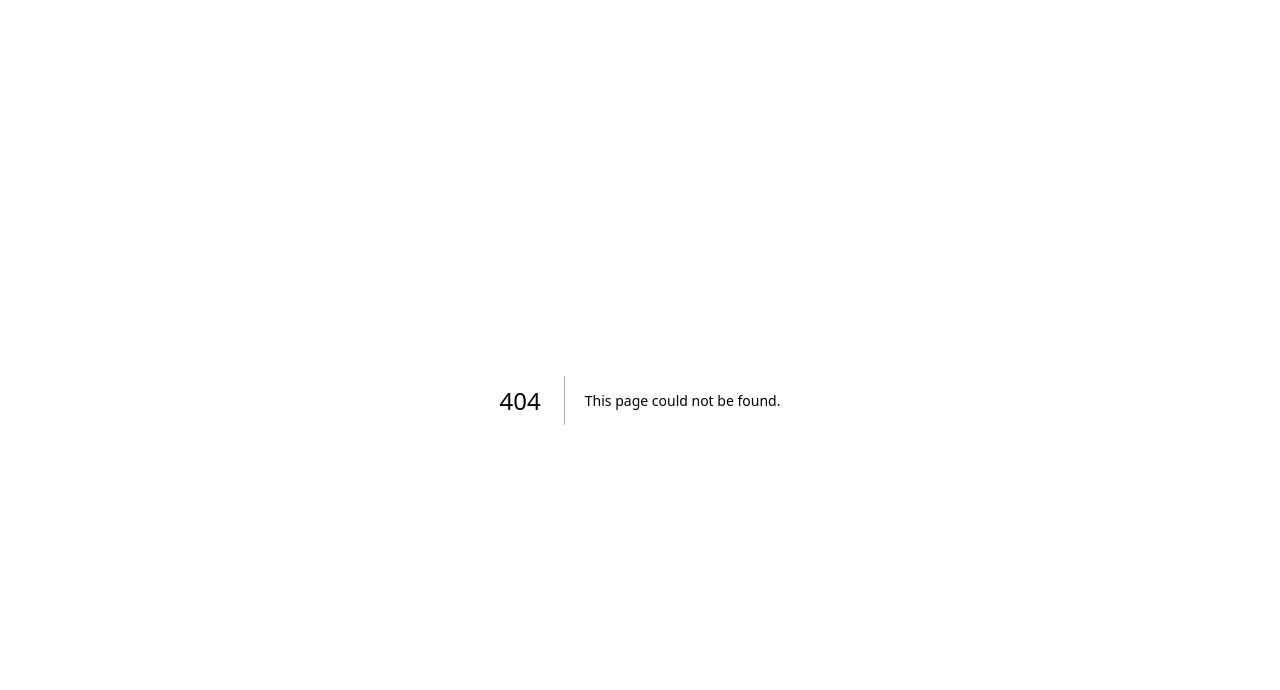
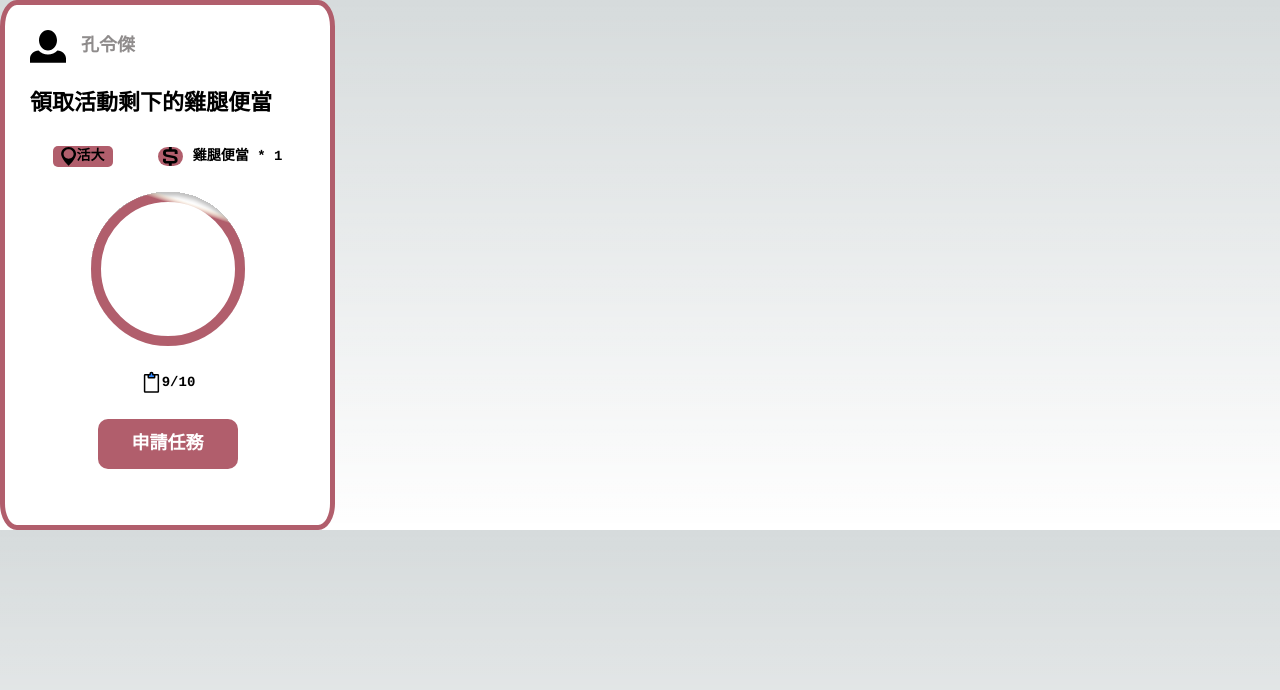
Before and after one commit to ZaiKuku/Soon-Solve, a Next.js app in the folder frontend/: page /task in a window 1280 px wide. Before the commit this address had no page. Shown: the top 690 px of the page. Built offline with nearby package versions, Linux system fonts and the light colour scheme.

Commit message:
complete Task component

```diff
--- /dev/null
+++ b/frontend/src/components/Task.jsx
@@ -0,0 +1,166 @@
+// "use client";
+
+// import { useState, useRef } from "react";
+// import nookies from "nookies";
+// import axios from "axios";
+import Image from "next/legacy/image";
+import styles from "../styles/task.module.scss";
+
+function Task() {
+  return (
+    <div className={styles.taskContainer}>
+      <div className={styles.profileContainer}>
+        <svg
+          xmlns="http://www.w3.org/2000/svg"
+          width="36"
+          height="33"
+          viewBox="0 0 36 33"
+          fill="none"
+        >
+          <path
+            d="M18 0C13.05 0 9 4.57956 9 10.2222C9 15.8649 13.05 20.4444 18 20.4444C22.95 20.4444 27 15.8649 27 10.2222C27 4.57956 22.95 0 18 0ZM8.595 20.4444C3.825 20.6489 0 24.2062 0 28.6222V32.7111H36V28.6222C36 24.2062 32.22 20.6489 27.405 20.4444C24.975 22.9387 21.645 24.5333 18 24.5333C14.355 24.5333 11.025 22.9387 8.595 20.4444Z"
+            fill="black"
+          />
+        </svg>
+        <div className={styles.userName}>孔令傑</div>
+      </div>
+      <div className={styles.taskDescription}>領取活動剩下的雞腿便當</div>
+      <div className={styles.locationRewardContainer}>
+        <div className={styles.locationTag}>
+          <svg
+            xmlns="http://www.w3.org/2000/svg"
+            width="16"
+            height="19"
+            viewBox="0 0 16 19"
+            fill="none"
+          >
+            <path
+              d="M7.61789 0C3.47589 0 0.132355 3.15067 0.132355 7.05373C0.132355 11.7562 7.61789 18.81 7.61789 18.81C7.61789 18.81 15.1034 11.7562 15.1034 7.05373C15.1034 3.15067 11.7599 0 7.61789 0ZM7.61789 2.35124C10.3875 2.35124 12.6082 4.46737 12.6082 7.05373C12.6082 9.66362 10.3875 11.7562 7.61789 11.7562C4.87319 11.7562 2.62753 9.66362 2.62753 7.05373C2.62753 4.46737 4.87319 2.35124 7.61789 2.35124Z"
+              fill="black"
+            />
+          </svg>
+          <div className={styles.location}>活大</div>
+        </div>
+        <div className={styles.rewardContainer}>
+          <div className={styles.rewardTag}>
+            <svg
+              xmlns="http://www.w3.org/2000/svg"
+              width="15"
+              height="19"
+              viewBox="0 0 15 19"
+              fill="none"
+            >
+              <path
+                d="M5.85514 0V2.34831H3.67039C1.68954 2.34831 0.0291301 3.68685 0.0291301 5.28371V6.45786C0.0291301 8.05472 1.31085 9.36977 3.20431 9.76899L10.6616 11.3189C11.0694 11.4128 11.652 11.9999 11.652 12.3521V13.5263C11.652 13.8551 11.3316 14.1134 10.9238 14.1134H3.64126C3.2917 14.1134 3.02953 14.0194 2.91301 13.9725V11.7651H0V14.1134C0 14.9118 0.582601 15.5928 1.28172 15.9451C1.95171 16.3208 2.79649 16.4617 3.64126 16.4617H5.82601V18.81H8.73902V16.4617H10.9238C12.9337 16.4617 14.565 15.1466 14.565 13.5263V12.3521C14.565 10.7553 13.2833 9.44022 11.3899 9.04101L3.93256 7.49112C3.52474 7.39719 2.94214 6.81011 2.94214 6.45786V5.28371C2.94214 4.95494 3.26257 4.69663 3.67039 4.69663H10.9529C11.2733 4.69663 11.5646 4.79056 11.6812 4.83753V7.04494H14.5942V4.69663C14.5942 3.8982 14.0116 3.21719 13.3124 2.86494C12.6424 2.48921 11.7977 2.34831 10.9529 2.34831H8.76815V0L5.85514 0Z"
+                fill="black"
+              />
+            </svg>
+          </div>
+          <div className={styles.reward}>雞腿便當 * 1</div>
+        </div>
+      </div>
+      <div className={styles.countdownContainer}>
+        <svg
+          xmlns="http://www.w3.org/2000/svg"
+          width="154"
+          height="154"
+          viewBox="0 0 154 154"
+          fill="none"
+        >
+          <g filter="url(#filter0_i_2_375)">
+            <path
+              d="M154 77C154 119.526 119.526 154 77 154C34.4741 154 0 119.526 0 77C0 34.4741 34.4741 0 77 0C119.526 0 154 34.4741 154 77Z"
+              fill="white"
+            />
+          </g>
+          <path
+            d="M149 77C149 116.765 116.765 149 77 149C37.2355 149 5 116.765 5 77C5 37.2355 37.2355 5 77 5C116.765 5 149 37.2355 149 77Z"
+            stroke="url(#paint0_linear_2_375)"
+            stroke-width="10"
+          />
+          <defs>
+            <filter
+              id="filter0_i_2_375"
+              x="0"
+              y="0"
+              width="154"
+              height="158"
+              filterUnits="userSpaceOnUse"
+              color-interpolation-filters="sRGB"
+            >
+              <feFlood flood-opacity="0" result="BackgroundImageFix" />
+              <feBlend
+                mode="normal"
+                in="SourceGraphic"
+                in2="BackgroundImageFix"
+                result="shape"
+              />
+              <feColorMatrix
+                in="SourceAlpha"
+                type="matrix"
+                values="0 0 0 0 0 0 0 0 0 0 0 0 0 0 0 0 0 0 127 0"
+                result="hardAlpha"
+              />
+              <feOffset dy="4" />
+              <feGaussianBlur stdDeviation="2" />
+              <feComposite
+                in2="hardAlpha"
+                operator="arithmetic"
+                k2="-1"
+                k3="1"
+              />
+              <feColorMatrix
+                type="matrix"
+                values="0 0 0 0 0 0 0 0 0 0 0 0 0 0 0 0 0 0 0.25 0"
+              />
+              <feBlend
+                mode="normal"
+                in2="shape"
+                result="effect1_innerShadow_2_375"
+              />
+            </filter>
+            <linearGradient
+              id="paint0_linear_2_375"
+              x1="65.065"
+              y1="6.93"
+              x2="67.375"
+              y2="2.0653e-07"
+              gradientUnits="userSpaceOnUse"
+            >
+              <stop stop-color="#B15E6C" />
+              <stop offset="1" stop-color="#F6E4B6" stop-opacity="0" />
+            </linearGradient>
+          </defs>
+        </svg>
+      </div>
+      <div className={styles.applicantsNumeberContainer}>
+        <svg
+          xmlns="http://www.w3.org/2000/svg"
+          width="22"
+          height="23"
+          viewBox="0 0 22 23"
+          fill="none"
+        >
+          <path d="M0 0H22V23H0V0Z" fill="white" fill-opacity="0.01" />
+          <path
+            d="M8.25001 3.83331H5.04168C4.78854 3.83331 4.58334 4.04785 4.58334 4.31248V20.6041C4.58334 20.8688 4.78854 21.0833 5.04168 21.0833H17.875C18.1281 21.0833 18.3333 20.8688 18.3333 20.6041V4.31248C18.3333 4.04785 18.1281 3.83331 17.875 3.83331H14.6667"
+            stroke="black"
+            stroke-width="1.5"
+          />
+          <path
+            d="M8.25 6.22917V3.83333H10.0606C10.0732 3.83333 10.0833 3.82272 10.0833 3.80961V2.875C10.0833 2.08109 10.6989 1.4375 11.4583 1.4375C12.2177 1.4375 12.8333 2.08109 12.8333 2.875V3.80961C12.8333 3.82272 12.8435 3.83333 12.856 3.83333H14.6667V6.22917C14.6667 6.49381 14.4615 6.70833 14.2083 6.70833H8.70833C8.4552 6.70833 8.25 6.49381 8.25 6.22917Z"
+            fill="#2F88FF"
+            stroke="black"
+            stroke-width="1.5"
+          />
+        </svg>
+        <div className={styles.applicantsNumber}>9/10</div>
+      </div>
+      <div className={styles.applyTaskContainer}>
+        <button className={styles.applyTask}>申請任務</button>
+      </div>
+    </div>
+  );
+}
+
+export default Task;
--- /dev/null
+++ b/frontend/src/pages/task/index.jsx
@@ -0,0 +1,9 @@
+// "use client";
+
+import Task from "@/components/Task";
+
+function singleTask() {
+  return <Task />;
+}
+
+export default singleTask;
--- /dev/null
+++ b/frontend/src/styles/task.module.scss
@@ -0,0 +1,95 @@
+.taskContainer {
+  width: 335px;
+  height: 530px;
+  border-radius: 5%;
+  border: solid rgba(177, 94, 108, 1) 5px;
+  background-color: white;
+  padding: 25px;
+  .profileContainer {
+    display: flex;
+    align-items: center;
+    .userName {
+      color: #8f8c8c;
+      font-size: 18px;
+      font-weight: 700;
+      font-family: "Noto Sans TC", Courier, monospace;
+      margin-left: 15px;
+    }
+  }
+  .taskDescription {
+    font-family: "Noto Sans TC", Courier, monospace;
+    font-weight: 700;
+    font-size: 22px;
+    margin-top: 25px;
+    margin-bottom: 25px;
+  }
+  .locationRewardContainer {
+    display: flex;
+    justify-content: space-around;
+    margin-bottom: 25px;
+    .locationTag {
+      display: flex;
+      justify-content: center;
+      align-items: center;
+      background-color: rgba(177, 94, 108, 1);
+      border-radius: 5px;
+      min-width: 60px;
+      .location {
+        font-family: "Noto Sans TC", Courier, monospace;
+        font-weight: 700;
+        font-size: 14px;
+      }
+    }
+    .rewardContainer {
+      display: flex;
+      justify-content: center;
+      align-items: center;
+      .rewardTag {
+        width: 25px;
+        border-radius: 10px;
+        display: flex;
+        justify-content: center;
+        align-items: center;
+        background-color: rgba(177, 94, 108, 1);
+      }
+      .reward {
+        font-family: "Noto Sans TC", Courier, monospace;
+        font-weight: 700;
+        font-size: 14px;
+        margin-left: 10px;
+      }
+    }
+  }
+  .countdownContainer {
+    display: flex;
+    justify-content: center;
+    align-items: center;
+    margin-bottom: 25px;
+  }
+  .applicantsNumeberContainer {
+    display: flex;
+    justify-content: center;
+    align-items: center;
+    margin-bottom: 25px;
+    .applicantsNumber {
+      font-family: "Noto Sans TC", Courier, monospace;
+      font-weight: 700;
+      font-size: 14px;
+    }
+  }
+  .applyTaskContainer {
+    display: flex;
+    justify-content: center;
+    align-items: center;
+    .applyTask {
+      width: 140px;
+      height: 50px;
+      border-radius: 10px;
+      background-color: rgba(177, 94, 108, 1);
+      color: #fff;
+      font-family: "Noto Sans TC", Courier, monospace;
+      font-weight: 700;
+      font-size: 18px;
+    }
+  }
+}
```
